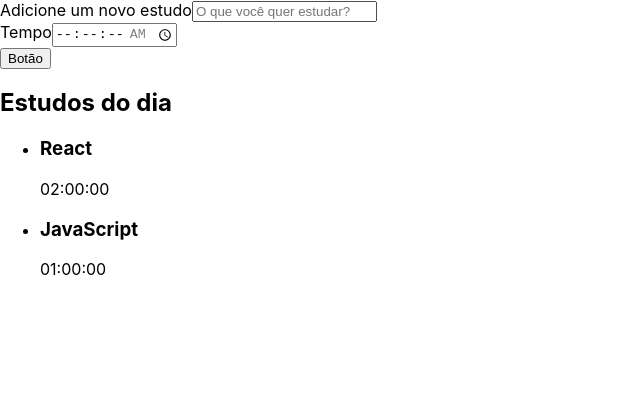
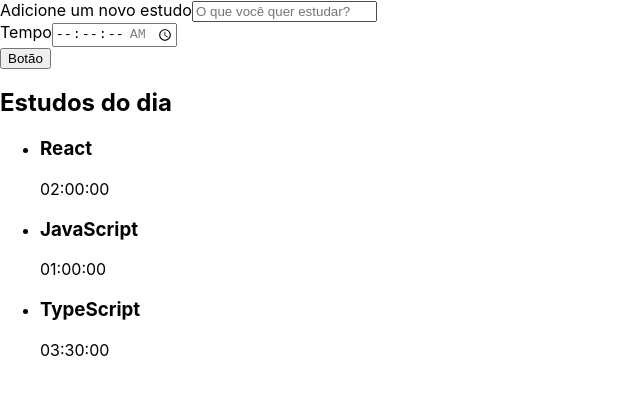
Before and after one commit to oarbigauss/curso-react-typescript, a React (Create React App) app in the folder curso-react/: page / in a window 1280 px wide. Shown: the top 394 px of the page, without its empty margins (0-640 px from the left). Built offline with nearby package versions, Linux system fonts and the light colour scheme; the HTML template or start-up script is replaced by a standard one.

Commit message:
(CAP 02 / AULA 06) Renderizando um array com .map()

```diff
--- a/curso-react/src/App.tsx
+++ b/curso-react/src/App.tsx
@@ -1,7 +1,7 @@
 import React from 'react';
-import Button from './components/button';
-import Form from './components/form';
-import List from './components/list';
+import Button from './components/Button/button';
+import Form from './components/Form/form';
+import List from './components/List/list';
 
 function App() {
   return (
--- a/curso-react/src/components/form/index.tsx
+++ b/curso-react/src/components/Form/form.tsx
@@ -1,5 +1,5 @@
 import React from 'react';
-import Button from '../button';
+import Button from '../Button/button';
 
 
 class Form extends React.Component {
--- /dev/null
+++ b/curso-react/src/components/List/list.tsx
@@ -0,0 +1,34 @@
+import React from "react";
+
+function List() {
+    const tasks =
+    [
+        {
+            tarefa: 'React',
+            tempo: '02:00:00'
+        },
+        {
+            tarefa: 'JavaScript',
+            tempo: '01:00:00'
+        },
+        {
+            tarefa: 'TypeScript',
+            tempo: '03:30:00'
+        }
+    ];
+    return(
+        <aside>
+            <h2>Estudos do dia</h2>
+            <ul>
+                {tasks.map((item, index) => (
+                    <li key={index}>
+                        <h3>{item.tarefa}</h3>
+                        <span>{item.tempo}</span>
+                    </li>
+                ))}
+            </ul>
+        </aside>
+    )
+}
+
+export default List;
--- a/curso-react/src/components/list/index.tsx
+++ /dev/null
@@ -1,29 +0,0 @@
-import React from "react";
-
-function List() {
-    return(
-        <aside>
-            <h2>Estudos do dia</h2>
-            <ul>
-                <li>
-                    <h3>
-                        React
-                    </h3>
-                    <span>
-                        02:00:00
-                    </span>
-                </li>
-                <li>
-                    <h3>
-                        JavaScript
-                    </h3>
-                    <span>
-                        01:00:00
-                    </span>
-                </li>
-            </ul>
-        </aside>
-    )
-}
-
-export default List;
```
Also changed, not shown: curso-react/src/components/Button/button.tsx (renamed from curso-react/src/components/button/index.tsx).
